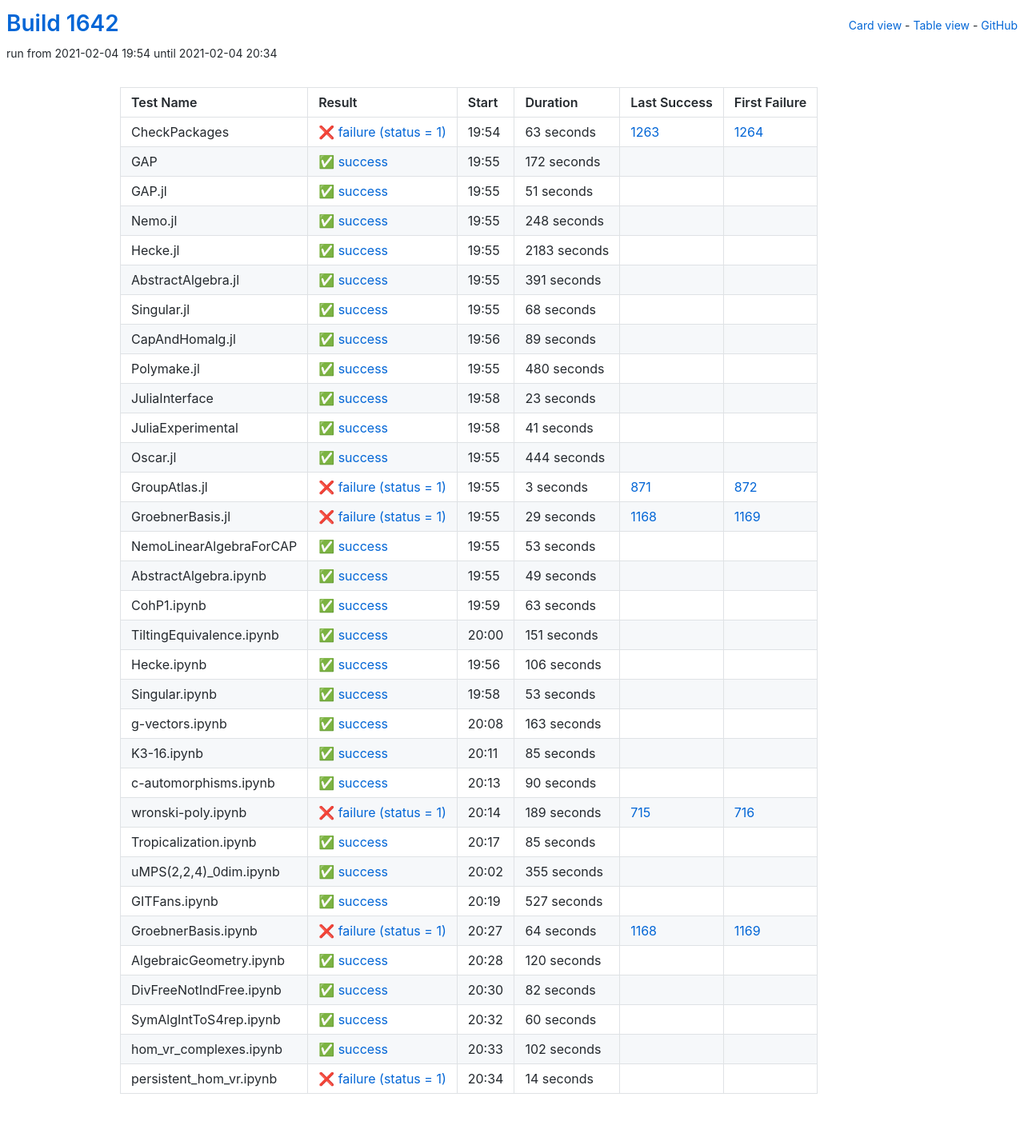
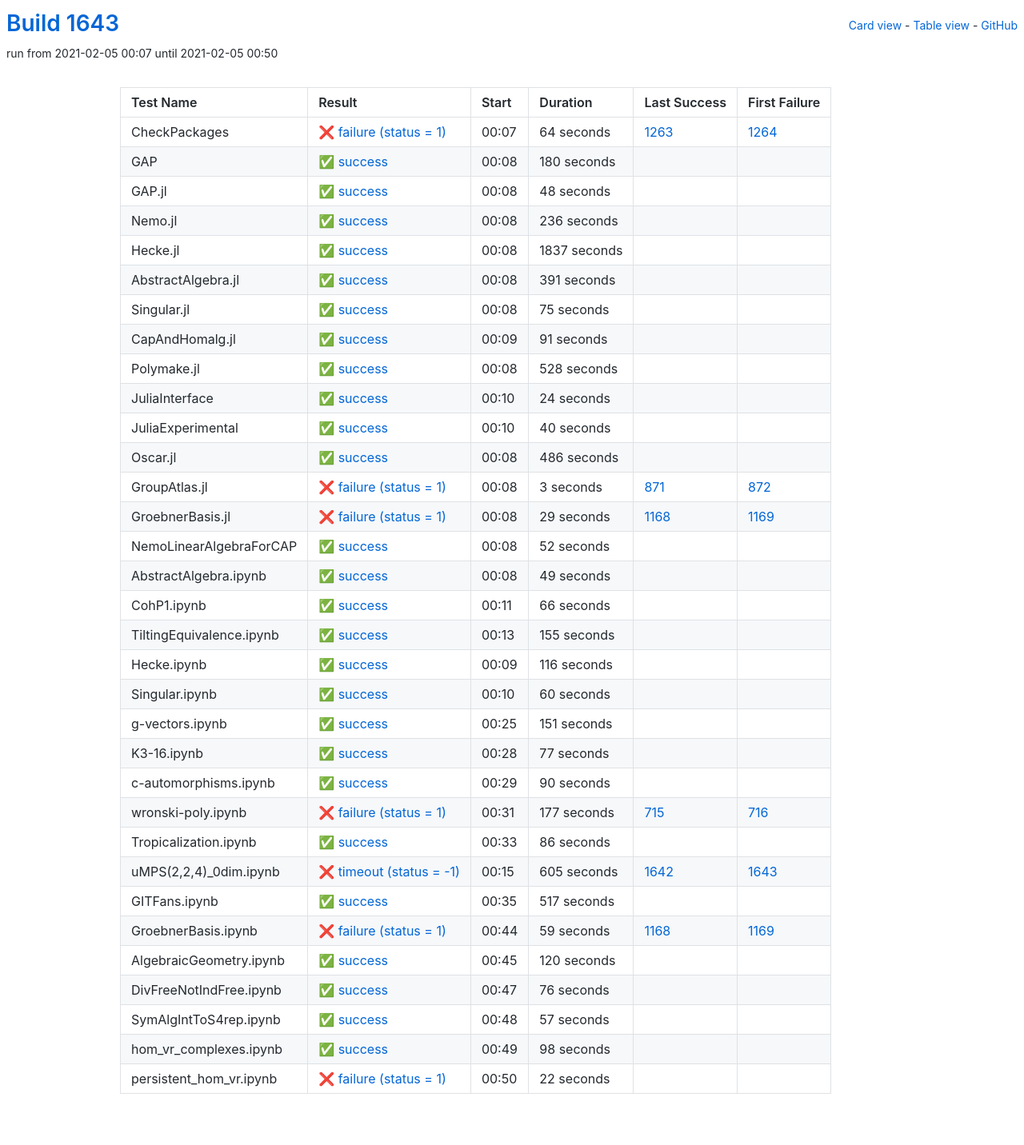
Before and after one commit to oscar-system/oscar-ci-status-stable, a Jekyll site: the page built from table.html, in a window 1280 px wide. Shown: the whole page at 80% size. Built offline with Jekyll 4.4.1, drawn with Linux system fonts in a browser that asks for light colours.

Commit message:
Build #1643

```diff
--- a/_data/ci.yml
+++ b/_data/ci.yml
@@ -1,6 +1,6 @@
 ---
-build: 1642
-build_url: https://oscarci.mathematik.uni-kl.de/job/oscar-stable/1642/
+build: 1643
+build_url: https://oscarci.mathematik.uni-kl.de/job/oscar-stable/1643/
 job: oscar-stable
 organization: oscar-system
 repo: oscar-ci-status-stable
@@ -8,68 +8,68 @@ repourl: https://github.com/oscar-system/oscar-ci-status-stable
 tests:
 - name: CheckPackages
   id: checkpackages
-  log: https://oscarci.mathematik.uni-kl.de/job/oscar-stable/1642/artifact/logs/build-1642/CheckPackages.log
-  start: 2021-02-04 19:54
+  log: https://oscarci.mathematik.uni-kl.de/job/oscar-stable/1643/artifact/logs/build-1643/CheckPackages.log
+  start: 2021-02-05 00:07
   success: false
   exitcode: 1
   status: failure
-  duration: 63
+  duration: 64
   last_success: 1263
   last_success_url: https://oscarci.mathematik.uni-kl.de/job/oscar-stable/1263/
   first_failure: 1264
   first_failure_url: https://oscarci.mathematik.uni-kl.de/job/oscar-stable/1264/
 - name: GAP
   id: gap
-  log: https://oscarci.mathematik.uni-kl.de/job/oscar-stable/1642/artifact/logs/build-1642/GAP.log
-  start: 2021-02-04 19:55
+  log: https://oscarci.mathematik.uni-kl.de/job/oscar-stable/1643/artifact/logs/build-1643/GAP.log
+  start: 2021-02-05 00:08
   success: true
   exitcode: 0
   status: success
-  duration: 172
+  duration: 180
   last_success: false
   last_success_url:
   first_failure: false
   first_failure_url:
 - name: GAP.jl
   id: gap-jl
-  log: https://oscarci.mathematik.uni-kl.de/job/oscar-stable/1642/artifact/logs/build-1642/GAP.jl.log
-  start: 2021-02-04 19:55
+  log: https://oscarci.mathematik.uni-kl.de/job/oscar-stable/1643/artifact/logs/build-1643/GAP.jl.log
+  start: 2021-02-05 00:08
   success: true
   exitcode: 0
   status: success
-  duration: 51
+  duration: 48
   last_success: false
   last_success_url:
   first_failure: false
   first_failure_url:
 - name: Nemo.jl
   id: nemo-jl
-  log: https://oscarci.mathematik.uni-kl.de/job/oscar-stable/1642/artifact/logs/build-1642/Nemo.jl.log
-  start: 2021-02-04 19:55
+  log: https://oscarci.mathematik.uni-kl.de/job/oscar-stable/1643/artifact/logs/build-1643/Nemo.jl.log
+  start: 2021-02-05 00:08
   success: true
   exitcode: 0
   status: success
-  duration: 248
+  duration: 236
   last_success: false
   last_success_url:
   first_failure: false
   first_failure_url:
 - name: Hecke.jl
   id: hecke-jl
-  log: https://oscarci.mathematik.uni-kl.de/job/oscar-stable/1642/artifact/logs/build-1642/Hecke.jl.log
-  start: 2021-02-04 19:55
+  log: https://oscarci.mathematik.uni-kl.de/job/oscar-stable/1643/artifact/logs/build-1643/Hecke.jl.log
+  start: 2021-02-05 00:08
   success: true
   exitcode: 0
   status: success
-  duration: 2183
+  duration: 1837
   last_success: false
   last_success_url:
   first_failure: false
   first_failure_url:
 - name: AbstractAlgebra.jl
   id: abstractalgebra-jl
-  log: https://oscarci.mathematik.uni-kl.de/job/oscar-stable/1642/artifact/logs/build-1642/AbstractAlgebra.jl.log
-  start: 2021-02-04 19:55
+  log: https://oscarci.mathematik.uni-kl.de/job/oscar-stable/1643/artifact/logs/build-1643/AbstractAlgebra.jl.log
+  start: 2021-02-05 00:08
   success: true
   exitcode: 0
   status: success
@@ -80,80 +80,80 @@ tests:
   first_failure_url:
 - name: Singular.jl
   id: singular-jl
-  log: https://oscarci.mathematik.uni-kl.de/job/oscar-stable/1642/artifact/logs/build-1642/Singular.jl.log
-  start: 2021-02-04 19:55
+  log: https://oscarci.mathematik.uni-kl.de/job/oscar-stable/1643/artifact/logs/build-1643/Singular.jl.log
+  start: 2021-02-05 00:08
   success: true
   exitcode: 0
   status: success
-  duration: 68
+  duration: 75
   last_success: false
   last_success_url:
   first_failure: false
   first_failure_url:
 - name: CapAndHomalg.jl
   id: capandhomalg-jl
-  log: https://oscarci.mathematik.uni-kl.de/job/oscar-stable/1642/artifact/logs/build-1642/CapAndHomalg.jl.log
-  start: 2021-02-04 19:56
+  log: https://oscarci.mathematik.uni-kl.de/job/oscar-stable/1643/artifact/logs/build-1643/CapAndHomalg.jl.log
+  start: 2021-02-05 00:09
   success: true
   exitcode: 0
   status: success
-  duration: 89
+  duration: 91
   last_success: false
   last_success_url:
   first_failure: false
   first_failure_url:
 - name: Polymake.jl
   id: polymake-jl
-  log: https://oscarci.mathematik.uni-kl.de/job/oscar-stable/1642/artifact/logs/build-1642/Polymake.jl.log
-  start: 2021-02-04 19:55
+  log: https://oscarci.mathematik.uni-kl.de/job/oscar-stable/1643/artifact/logs/build-1643/Polymake.jl.log
+  start: 2021-02-05 00:08
   success: true
   exitcode: 0
   status: success
-  duration: 480
+  duration: 528
   last_success: false
   last_success_url:
   first_failure: false
   first_failure_url:
 - name: JuliaInterface
   id: juliainterface
-  log: https://oscarci.mathematik.uni-kl.de/job/oscar-stable/1642/artifact/logs/build-1642/JuliaInterface.log
-  start: 2021-02-04 19:58
+  log: https://oscarci.mathematik.uni-kl.de/job/oscar-stable/1643/artifact/logs/build-1643/JuliaInterface.log
+  start: 2021-02-05 00:10
   success: true
   exitcode: 0
   status: success
-  duration: 23
+  duration: 24
   last_success: false
   last_success_url:
   first_failure: false
   first_failure_url:
 - name: JuliaExperimental
   id: juliaexperimental
-  log: https://oscarci.mathematik.uni-kl.de/job/oscar-stable/1642/artifact/logs/build-1642/JuliaExperimental.log
-  start: 2021-02-04 19:58
+  log: https://oscarci.mathematik.uni-kl.de/job/oscar-stable/1643/artifact/logs/build-1643/JuliaExperimental.log
+  start: 2021-02-05 00:10
   success: true
   exitcode: 0
   status: success
-  duration: 41
+  duration: 40
   last_success: false
   last_success_url:
   first_failure: false
   first_failure_url:
 - name: Oscar.jl
   id: oscar-jl
-  log: https://oscarci.mathematik.uni-kl.de/job/oscar-stable/1642/artifact/logs/build-1642/Oscar.jl.log
-  start: 2021-02-04 19:55
+  log: https://oscarci.mathematik.uni-kl.de/job/oscar-stable/1643/artifact/logs/build-1643/Oscar.jl.log
+  start: 2021-02-05 00:08
   success: true
   exitcode: 0
   status: success
-  duration: 444
+  duration: 486
   last_success: false
   last_success_url:
   first_failure: false
   first_failure_url:
 - name: GroupAtlas.jl
   id: groupatlas-jl
-  log: https://oscarci.mathematik.uni-kl.de/job/oscar-stable/1642/artifact/logs/build-1642/GroupAtlas.jl.log
-  start: 2021-02-04 19:55
+  log: https://oscarci.mathematik.uni-kl.de/job/oscar-stable/1643/artifact/logs/build-1643/GroupAtlas.jl.log
+  start: 2021-02-05 00:08
   success: false
   exitcode: 1
   status: failure
@@ -164,8 +164,8 @@ tests:
   first_failure_url: https://oscarci.mathematik.uni-kl.de/job/oscar-stable/872/
 - name: GroebnerBasis.jl
   id: groebnerbasis-jl
-  log: https://oscarci.mathematik.uni-kl.de/job/oscar-stable/1642/artifact/logs/build-1642/GroebnerBasis.jl.log
-  start: 2021-02-04 19:55
+  log: https://oscarci.mathematik.uni-kl.de/job/oscar-stable/1643/artifact/logs/build-1643/GroebnerBasis.jl.log
+  start: 2021-02-05 00:08
   success: false
   exitcode: 1
   status: failure
@@ -176,20 +176,20 @@ tests:
   first_failure_url: https://oscarci.mathematik.uni-kl.de/job/oscar-stable/1169/
 - name: NemoLinearAlgebraForCAP
   id: nemolinearalgebraforcap
-  log: https://oscarci.mathematik.uni-kl.de/job/oscar-stable/1642/artifact/logs/build-1642/NemoLinearAlgebraForCAP.log
-  start: 2021-02-04 19:55
+  log: https://oscarci.mathematik.uni-kl.de/job/oscar-stable/1643/artifact/logs/build-1643/NemoLinearAlgebraForCAP.log
+  start: 2021-02-05 00:08
   success: true
   exitcode: 0
   status: success
-  duration: 53
+  duration: 52
   last_success: false
   last_success_url:
   first_failure: false
   first_failure_url:
 - name: AbstractAlgebra.ipynb
   id: abstractalgebra-ipynb
-  log: https://oscarci.mathematik.uni-kl.de/job/oscar-stable/1642/artifact/logs/build-1642/AbstractAlgebra.ipynb.log
-  start: 2021-02-04 19:55
+  log: https://oscarci.mathematik.uni-kl.de/job/oscar-stable/1643/artifact/logs/build-1643/AbstractAlgebra.ipynb.log
+  start: 2021-02-05 00:08
   success: true
   exitcode: 0
   status: success
@@ -200,20 +200,56 @@ tests:
   first_failure_url:
 - name: CohP1.ipynb
   id: cohp1-ipynb
-  log: https://oscarci.mathematik.uni-kl.de/job/oscar-stable/1642/artifact/logs/build-1642/CohP1.ipynb.log
-  start: 2021-02-04 19:59
+  log: https://oscarci.mathematik.uni-kl.de/job/oscar-stable/1643/artifact/logs/build-1643/CohP1.ipynb.log
+  start: 2021-02-05 00:11
   success: true
   exitcode: 0
   status: success
-  duration: 63
+  duration: 66
   last_success: false
   last_success_url:
   first_failure: false
   first_failure_url:
 - name: TiltingEquivalence.ipynb
   id: tiltingequivalence-ipynb
-  log: https://oscarci.mathematik.uni-kl.de/job/oscar-stable/1642/artifact/logs/build-1642/TiltingEquivalence.ipynb.log
-  start: 2021-02-04 20:00
+  log: https://oscarci.mathematik.uni-kl.de/job/oscar-stable/1643/artifact/logs/build-1643/TiltingEquivalence.ipynb.log
+  start: 2021-02-05 00:13
+  success: true
+  exitcode: 0
+  status: success
+  duration: 155
+  last_success: false
+  last_success_url:
+  first_failure: false
+  first_failure_url:
+- name: Hecke.ipynb
+  id: hecke-ipynb
+  log: https://oscarci.mathematik.uni-kl.de/job/oscar-stable/1643/artifact/logs/build-1643/Hecke.ipynb.log
+  start: 2021-02-05 00:09
+  success: true
+  exitcode: 0
+  status: success
+  duration: 116
+  last_success: false
+  last_success_url:
+  first_failure: false
+  first_failure_url:
+- name: Singular.ipynb
+  id: singular-ipynb
+  log: https://oscarci.mathematik.uni-kl.de/job/oscar-stable/1643/artifact/logs/build-1643/Singular.ipynb.log
+  start: 2021-02-05 00:10
+  success: true
+  exitcode: 0
+  status: success
+  duration: 60
+  last_success: false
+  last_success_url:
+  first_failure: false
+  first_failure_url:
+- name: g-vectors.ipynb
+  id: g-vectors-ipynb
+  log: https://oscarci.mathematik.uni-kl.de/job/oscar-stable/1643/artifact/logs/build-1643/g-vectors.ipynb.log
+  start: 2021-02-05 00:25
   success: true
   exitcode: 0
   status: success
@@ -222,58 +258,22 @@ tests:
   last_success_url:
   first_failure: false
   first_failure_url:
-- name: Hecke.ipynb
-  id: hecke-ipynb
-  log: https://oscarci.mathematik.uni-kl.de/job/oscar-stable/1642/artifact/logs/build-1642/Hecke.ipynb.log
-  start: 2021-02-04 19:56
+- name: K3-16.ipynb
+  id: k3-16-ipynb
+  log: https://oscarci.mathematik.uni-kl.de/job/oscar-stable/1643/artifact/logs/build-1643/K3-16.ipynb.log
+  start: 2021-02-05 00:28
   success: true
   exitcode: 0
   status: success
-  duration: 106
-  last_success: false
-  last_success_url:
-  first_failure: false
-  first_failure_url:
-- name: Singular.ipynb
-  id: singular-ipynb
-  log: https://oscarci.mathematik.uni-kl.de/job/oscar-stable/1642/artifact/logs/build-1642/Singular.ipynb.log
-  start: 2021-02-04 19:58
-  success: true
-  exitcode: 0
-  status: success
-  duration: 53
-  last_success: false
-  last_success_url:
-  first_failure: false
-  first_failure_url:
-- name: g-vectors.ipynb
-  id: g-vectors-ipynb
-  log: https://oscarci.mathematik.uni-kl.de/job/oscar-stable/1642/artifact/logs/build-1642/g-vectors.ipynb.log
-  start: 2021-02-04 20:08
-  success: true
-  exitcode: 0
-  status: success
-  duration: 163
-  last_success: false
-  last_success_url:
-  first_failure: false
-  first_failure_url:
-- name: K3-16.ipynb
-  id: k3-16-ipynb
-  log: https://oscarci.mathematik.uni-kl.de/job/oscar-stable/1642/artifact/logs/build-1642/K3-16.ipynb.log
-  start: 2021-02-04 20:11
-  success: true
-  exitcode: 0
-  status: success
-  duration: 85
+  duration: 77
   last_success: false
   last_success_url:
   first_failure: false
   first_failure_url:
 - name: c-automorphisms.ipynb
   id: c-automorphisms-ipynb
-  log: https://oscarci.mathematik.uni-kl.de/job/oscar-stable/1642/artifact/logs/build-1642/c-automorphisms.ipynb.log
-  start: 2021-02-04 20:13
+  log: https://oscarci.mathematik.uni-kl.de/job/oscar-stable/1643/artifact/logs/build-1643/c-automorphisms.ipynb.log
+  start: 2021-02-05 00:29
   success: true
   exitcode: 0
   status: success
@@ -284,68 +284,68 @@ tests:
   first_failure_url:
 - name: wronski-poly.ipynb
   id: wronski-poly-ipynb
-  log: https://oscarci.mathematik.uni-kl.de/job/oscar-stable/1642/artifact/logs/build-1642/wronski-poly.ipynb.log
-  start: 2021-02-04 20:14
+  log: https://oscarci.mathematik.uni-kl.de/job/oscar-stable/1643/artifact/logs/build-1643/wronski-poly.ipynb.log
+  start: 2021-02-05 00:31
   success: false
   exitcode: 1
   status: failure
-  duration: 189
+  duration: 177
   last_success: 715
   last_success_url: https://oscarci.mathematik.uni-kl.de/job/oscar-stable/715/
   first_failure: 716
   first_failure_url: https://oscarci.mathematik.uni-kl.de/job/oscar-stable/716/
 - name: Tropicalization.ipynb
   id: tropicalization-ipynb
-  log: https://oscarci.mathematik.uni-kl.de/job/oscar-stable/1642/artifact/logs/build-1642/Tropicalization.ipynb.log
-  start: 2021-02-04 20:17
+  log: https://oscarci.mathematik.uni-kl.de/job/oscar-stable/1643/artifact/logs/build-1643/Tropicalization.ipynb.log
+  start: 2021-02-05 00:33
   success: true
   exitcode: 0
   status: success
-  duration: 85
+  duration: 86
   last_success: false
   last_success_url:
   first_failure: false
   first_failure_url:
 - name: uMPS(2,2,4)_0dim.ipynb
   id: umps-2-2-4-0dim-ipynb
-  log: https://oscarci.mathematik.uni-kl.de/job/oscar-stable/1642/artifact/logs/build-1642/uMPS-2-2-4-_0dim.ipynb.log
-  start: 2021-02-04 20:02
+  log: https://oscarci.mathematik.uni-kl.de/job/oscar-stable/1643/artifact/logs/build-1643/uMPS-2-2-4-_0dim.ipynb.log
+  start: 2021-02-05 00:15
+  success: false
+  exitcode: -1
+  status: timeout
+  duration: 605
+  last_success: 1642
+  last_success_url: https://oscarci.mathematik.uni-kl.de/job/oscar-stable/1642/
+  first_failure: 1643
+  first_failure_url: https://oscarci.mathematik.uni-kl.de/job/oscar-stable/1643/
+- name: GITFans.ipynb
+  id: gitfans-ipynb
+  log: https://oscarci.mathematik.uni-kl.de/job/oscar-stable/1643/artifact/logs/build-1643/GITFans.ipynb.log
+  start: 2021-02-05 00:35
   success: true
   exitcode: 0
   status: success
-  duration: 355
-  last_success: false
-  last_success_url:
-  first_failure: false
-  first_failure_url:
-- name: GITFans.ipynb
-  id: gitfans-ipynb
-  log: https://oscarci.mathematik.uni-kl.de/job/oscar-stable/1642/artifact/logs/build-1642/GITFans.ipynb.log
-  start: 2021-02-04 20:19
-  success: true
-  exitcode: 0
-  status: success
-  duration: 527
+  duration: 517
   last_success: false
   last_success_url:
   first_failure: false
   first_failure_url:
 - name: GroebnerBasis.ipynb
   id: groebnerbasis-ipynb
-  log: https://oscarci.mathematik.uni-kl.de/job/oscar-stable/1642/artifact/logs/build-1642/GroebnerBasis.ipynb.log
-  start: 2021-02-04 20:27
+  log: https://oscarci.mathematik.uni-kl.de/job/oscar-stable/1643/artifact/logs/build-1643/GroebnerBasis.ipynb.log
+  start: 2021-02-05 00:44
   success: false
   exitcode: 1
   status: failure
-  duration: 64
+  duration: 59
   last_success: 1168
   last_success_url: https://oscarci.mathematik.uni-kl.de/job/oscar-stable/1168/
   first_failure: 1169
   first_failure_url: https://oscarci.mathematik.uni-kl.de/job/oscar-stable/1169/
 - name: AlgebraicGeometry.ipynb
   id: algebraicgeometry-ipynb
-  log: https://oscarci.mathematik.uni-kl.de/job/oscar-stable/1642/artifact/logs/build-1642/AlgebraicGeometry.ipynb.log
-  start: 2021-02-04 20:28
+  log: https://oscarci.mathematik.uni-kl.de/job/oscar-stable/1643/artifact/logs/build-1643/AlgebraicGeometry.ipynb.log
+  start: 2021-02-05 00:45
   success: true
   exitcode: 0
   status: success
@@ -356,48 +356,48 @@ tests:
   first_failure_url:
 - name: DivFreeNotIndFree.ipynb
   id: divfreenotindfree-ipynb
-  log: https://oscarci.mathematik.uni-kl.de/job/oscar-stable/1642/artifact/logs/build-1642/DivFreeNotIndFree.ipynb.log
-  start: 2021-02-04 20:30
+  log: https://oscarci.mathematik.uni-kl.de/job/oscar-stable/1643/artifact/logs/build-1643/DivFreeNotIndFree.ipynb.log
+  start: 2021-02-05 00:47
   success: true
   exitcode: 0
   status: success
-  duration: 82
+  duration: 76
   last_success: false
   last_success_url:
   first_failure: false
   first_failure_url:
 - name: SymAlgIntToS4rep.ipynb
   id: symalginttos4rep-ipynb
-  log: https://oscarci.mathematik.uni-kl.de/job/oscar-stable/1642/artifact/logs/build-1642/SymAlgIntToS4rep.ipynb.log
-  start: 2021-02-04 20:32
+  log: https://oscarci.mathematik.uni-kl.de/job/oscar-stable/1643/artifact/logs/build-1643/SymAlgIntToS4rep.ipynb.log
+  start: 2021-02-05 00:48
   success: true
   exitcode: 0
   status: success
-  duration: 60
+  duration: 57
   last_success: false
   last_success_url:
   first_failure: false
   first_failure_url:
 - name: hom_vr_complexes.ipynb
   id: hom-vr-complexes-ipynb
-  log: https://oscarci.mathematik.uni-kl.de/job/oscar-stable/1642/artifact/logs/build-1642/hom_vr_complexes.ipynb.log
-  start: 2021-02-04 20:33
+  log: https://oscarci.mathematik.uni-kl.de/job/oscar-stable/1643/artifact/logs/build-1643/hom_vr_complexes.ipynb.log
+  start: 2021-02-05 00:49
   success: true
   exitcode: 0
   status: success
-  duration: 102
+  duration: 98
   last_success: false
   last_success_url:
   first_failure: false
   first_failure_url:
 - name: persistent_hom_vr.ipynb
   id: persistent-hom-vr-ipynb
-  log: https://oscarci.mathematik.uni-kl.de/job/oscar-stable/1642/artifact/logs/build-1642/persistent_hom_vr.ipynb.log
-  start: 2021-02-04 20:34
+  log: https://oscarci.mathematik.uni-kl.de/job/oscar-stable/1643/artifact/logs/build-1643/persistent_hom_vr.ipynb.log
+  start: 2021-02-05 00:50
   success: false
   exitcode: 1
   status: failure
-  duration: 14
+  duration: 22
   last_success: false
   last_success_url:
   first_failure: false
```
Also changed, not shown: README.md.
